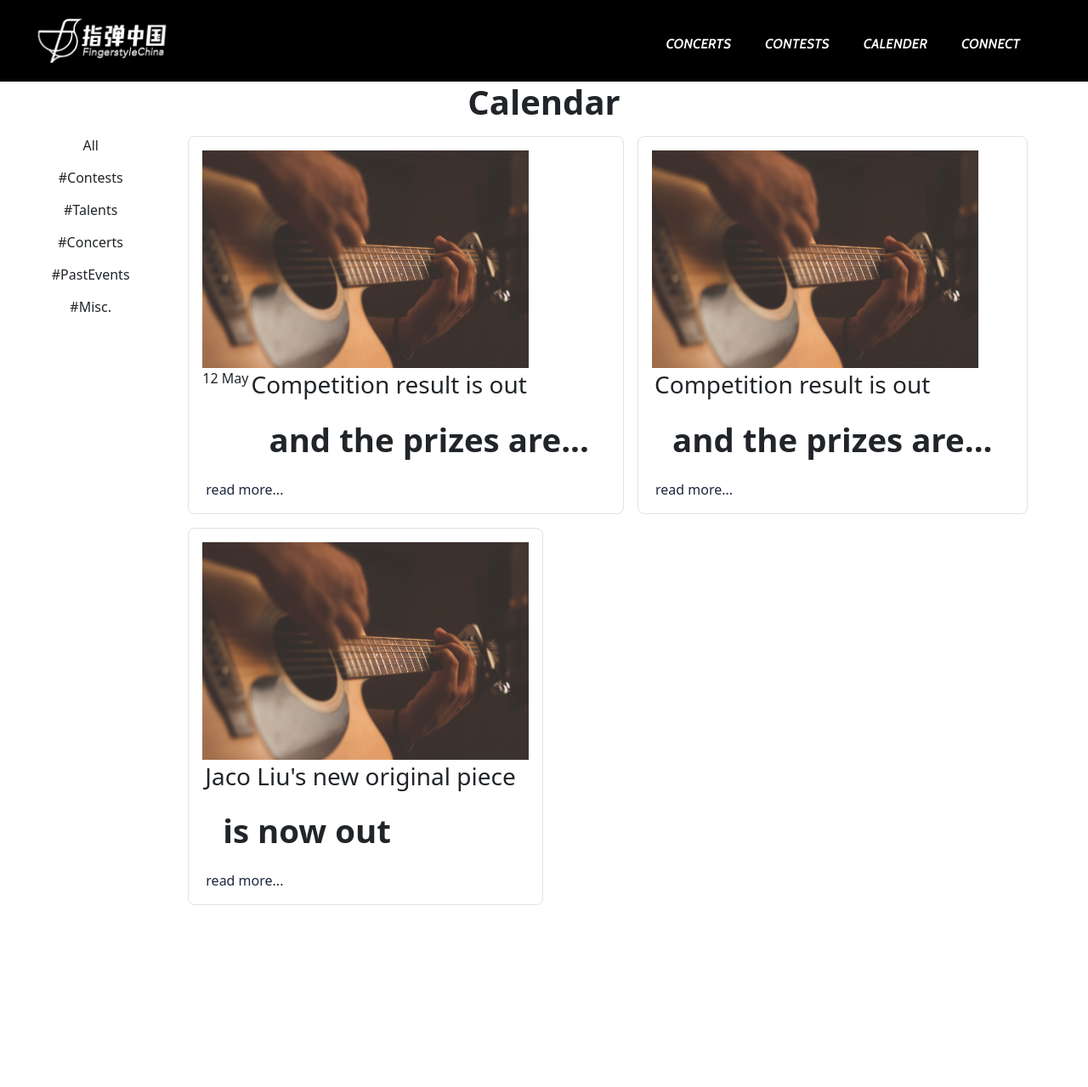
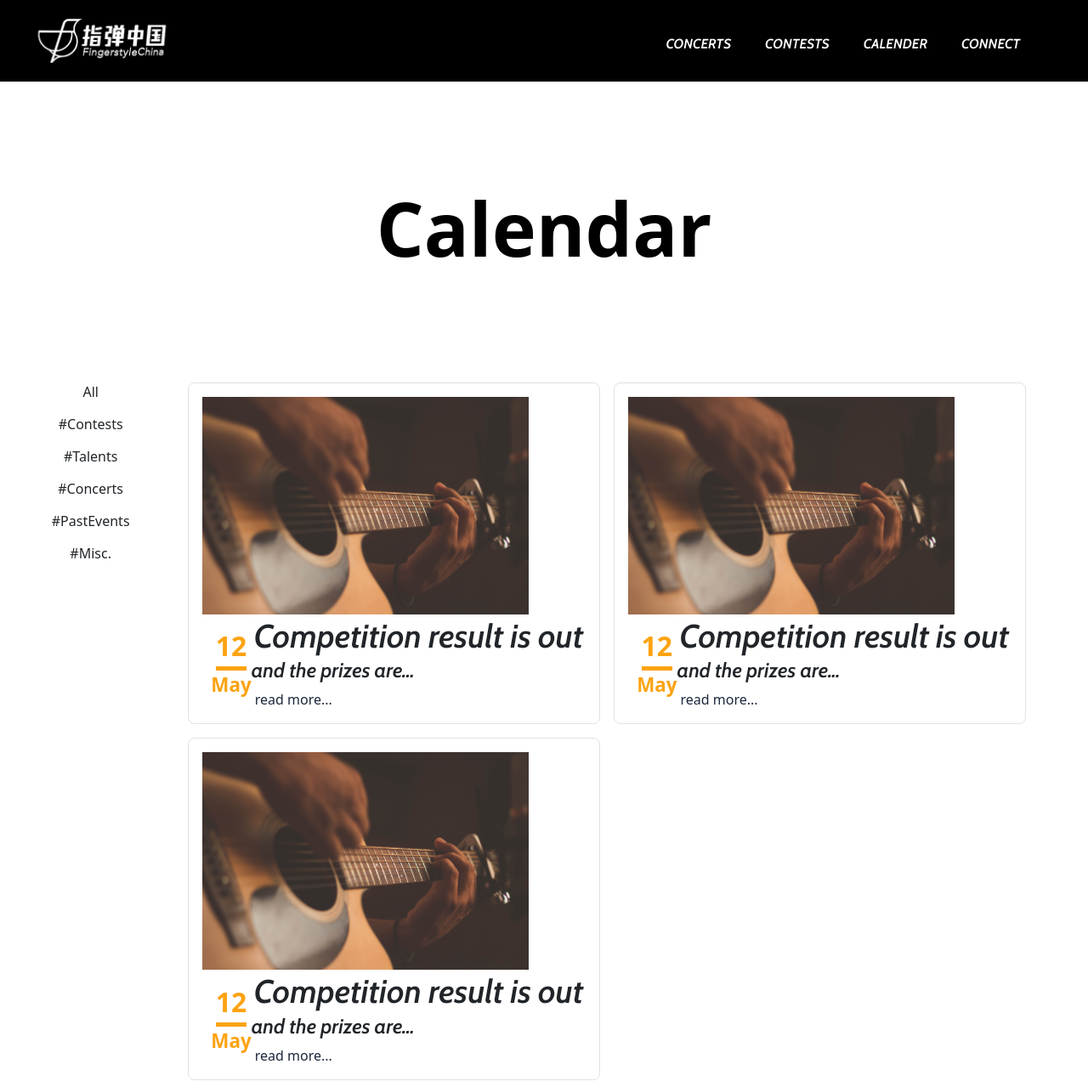
Before and after one commit to guitongli/fingerstyle-china-wordpress, a PHP site: page /calendar.html in a window 1280 px wide; the page is wider, and only the part inside the window is pictured. Shown: that part at 85% size. Before the commit the page ends 1065 px from the top of that part, so only its background shows below. Run offline with PHP 8.4, Linux system fonts and the light colour scheme; some libraries are stand-ins or nearby versions.

Commit message:
calendar css fixed

```diff
--- a/Sass/_listings.scss
+++ b/Sass/_listings.scss
@@ -24,6 +24,6 @@
 .headline {
 	font-weight: 700;
 	font-size: 5.5rem;
-	color: $navy;
+	color: black;
 	margin: 120px;
 }
--- a/Sass/_news.scss
+++ b/Sass/_news.scss
@@ -1,28 +1,41 @@
 .blog-preview {
 	width: 30vw;
 }
+
+.blog-text {
+	margin-left: 10px;
+}
+.blog-date {
+	font-weight: 800;
+	font-size: 1.4rem;
+	color: $yellow;
+	.day {
+		font-size: 2rem;
+		// position: relative;
+		// top: 10%;
+		border-bottom: 5px solid $yellow;
+	}
+}
 .blog-intro {
-	font-weight: 800;
-	font-size: 2.4rem;
-	margin: 24px;
+	font-weight: 200;
+	font-family: $sans;
 }
 .blog-title {
 	// margin-top: 47px;
 
 	// font-family: $sans;
-	font-style: none;
-	font-weight: 200;
+
+	font-weight: bold;
+	font-family: $sans;
+	font-size: 2.4rem;
 }
 
-.grid {
-	width: 100vw;
-
-	display: inline-block;
-	position: relative;
-}
+// .grid {
+// 	display: inline-block;
+// }
 .grid-item {
 	border-radius: 8px;
-	margin: 10px;
+	margin: 20px;
 
 	h3 {
 		margin: 3px;
--- a/calendar.html
+++ b/calendar.html
@@ -182,6 +182,7 @@
 		<link rel="stylesheet" href="style.css" />
 		<title>Fingerstyle</title>
 	</head>
+
 	<body>
 		<header class="d-flex p-3 justify-content-between align-items-center">
 			<div class="col-sm-2 my-2">
@@ -298,7 +299,7 @@
 					</g>
 				</svg>
 			</div> -->
-			<h1 class="listing-title text-center">Calendar</h1>
+			<h1 class="listing-title text-center headline">Calendar</h1>
 			<div class="calendar">
 				<div class="blog-filter d-flex">
 					<div
@@ -334,8 +335,16 @@
 									src="./assets/asset1.jpg"
 									class="blog-preview"
 							/></a>
-							<div class="blog-text d-flex">
-								<div class="blog-date">12 May</div>
+							<div
+								class="blog-text d-flex align-items-center justify-content-around"
+							>
+								<div
+									class="blog-date d-flex flex-column align-items-center"
+								>
+									<span class="day">12</span>
+									<span class="month">May</span>
+								</div>
+
 								<div class="blog-headlines">
 									<h3 class="blog-title">
 										Competition result is out
@@ -343,32 +352,63 @@
 									<h4 class="blog-intro">
 										and the prizes are...
 									</h4>
+									<a href="#" class="p-1">read more...</a>
 								</div>
 							</div>
-							<a href="#" class="p-1">read more...</a>
 						</div>
-						<div class="grid-item contests border m-2 p-3">
-							<a href=""
+						<div class="grid-item talents border m-2 p-3">
+							<a href="#"
 								><img
 									src="./assets/asset1.jpg"
 									class="blog-preview"
 							/></a>
+							<div
+								class="blog-text d-flex align-items-center justify-content-around"
+							>
+								<div
+									class="blog-date d-flex flex-column align-items-center"
+								>
+									<span class="day">12</span>
+									<span class="month">May</span>
+								</div>
+
+								<div class="blog-headlines">
 									<h3 class="blog-title">
 										Competition result is out
 									</h3>
-							<h4 class="blog-intro">and the prizes are...</h4>
+									<h4 class="blog-intro">
+										and the prizes are...
+									</h4>
 									<a href="#" class="p-1">read more...</a>
 								</div>
-						<div class="grid-item talents border m-2 p-3">
-							<img
+							</div>
+						</div>
+						<div class="grid-item contests border m-2 p-3">
+							<a href="#"
+								><img
 									src="./assets/asset1.jpg"
 									class="blog-preview"
-							/>
+							/></a>
+							<div
+								class="blog-text d-flex align-items-center justify-content-around"
+							>
+								<div
+									class="blog-date d-flex flex-column align-items-center"
+								>
+									<span class="day">12</span>
+									<span class="month">May</span>
+								</div>
+
+								<div class="blog-headlines">
 									<h3 class="blog-title">
-								Jaco Liu's new original piece
+										Competition result is out
 									</h3>
-							<h4 class="blog-intro">is now out</h4>
+									<h4 class="blog-intro">
+										and the prizes are...
+									</h4>
 									<a href="#" class="p-1">read more...</a>
+								</div>
+							</div>
 						</div>
 					</div>
 				</div>
--- a/style.css
+++ b/style.css
@@ -453,26 +453,34 @@
   width: 30vw;
 }
 
+.blog-text {
+  margin-left: 10px;
+}
+
+.blog-date {
+  font-weight: 800;
+  font-size: 1.4rem;
+  color: #fca311;
+}
+.blog-date .day {
+  font-size: 2rem;
+  border-bottom: 5px solid #fca311;
+}
+
 .blog-intro {
-  font-weight: 800;
-  font-size: 2.4rem;
-  margin: 24px;
+  font-weight: 200;
+  font-family: "Cabin", sans-serif;
 }
 
 .blog-title {
-  font-style: none;
-  font-weight: 200;
-}
-
-.grid {
-  width: 100vw;
-  display: inline-block;
-  position: relative;
+  font-weight: bold;
+  font-family: "Cabin", sans-serif;
+  font-size: 2.4rem;
 }
 
 .grid-item {
   border-radius: 8px;
-  margin: 10px;
+  margin: 20px;
   display: inline-block;
 }
 .grid-item h3 {
@@ -510,7 +518,7 @@
 .headline {
   font-weight: 700;
   font-size: 5.5rem;
-  color: #1d273d;
+  color: black;
   margin: 120px;
 }
 
```
Also changed, not shown: index.html (+80 -16 lines), 1 other file. Lines whose indentation alone changed are shown as unchanged.
